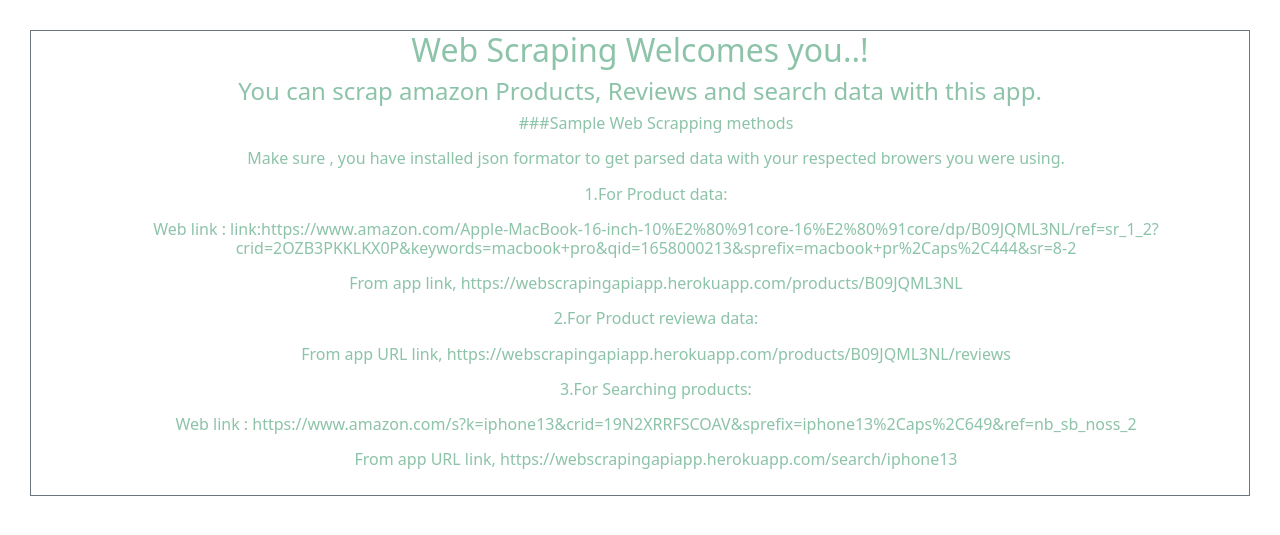
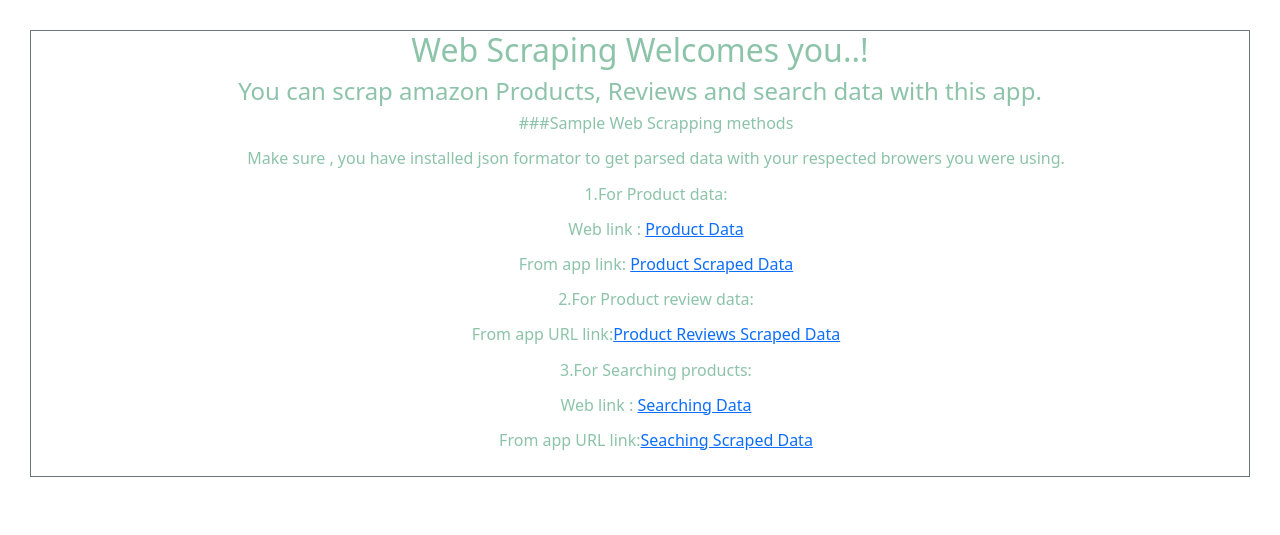
Before and after one commit to vembarasugn/WebscrapingAPIapp, a Node server app: page / in a window 1280 px wide. Shown: the top 535 px of the page. Run offline with Node 20, Linux system fonts and the light colour scheme.

Commit message:
App base page have updated

```diff
--- a/views/pages/index.ejs
+++ b/views/pages/index.ejs
@@ -24,19 +24,19 @@
 
             <ul>1.For Product data:</ul>
 
-            <ul>Web link : link:https://www.amazon.com/Apple-MacBook-16-inch-10%E2%80%91core-16%E2%80%91core/dp/B09JQML3NL/ref=sr_1_2?crid=2OZB3PKKLKX0P&keywords=macbook+pro&qid=1658000213&sprefix=macbook+pr%2Caps%2C444&sr=8-2</ul>
+            <ul> Web link : <a target="_blank" rel="noreferrer" href="https://www.amazon.com/Apple-MacBook-16-inch-10%E2%80%91core-16%E2%80%91core/dp/B09JQML3NL/ref=sr_1_2?crid=2OZB3PKKLKX0P&keywords=macbook+pro&qid=1658000213&sprefix=macbook+pr%2Caps%2C444&sr=8-2">Product Data</a></ul>
 
-            <ul>From app link, https://webscrapingapiapp.herokuapp.com/products/B09JQML3NL</ul>
+            <ul>From app link: <a target="_blank" rel="noreferrer" href="https://webscrapingapiapp.herokuapp.com/products/B09JQML3NL">Product Scraped Data</a></ul>
 
-            <ul>2.For Product reviewa data:</ul>
+            <ul>2.For Product review data:</ul>
 
-            <ul>From app URL link, https://webscrapingapiapp.herokuapp.com/products/B09JQML3NL/reviews</ul>
+            <ul>From app URL link:<a target="_blank" rel="noreferrer" href="https://webscrapingapiapp.herokuapp.com/products/B09JQML3NL/reviews">Product Reviews Scraped Data</a></ul>
 
             <ul>3.For Searching products:</ul>
 
-            <ul>Web link : https://www.amazon.com/s?k=iphone13&crid=19N2XRRFSCOAV&sprefix=iphone13%2Caps%2C649&ref=nb_sb_noss_2</ul>
+            <ul>Web link : <a target="_blank" rel="noreferrer" href="https://www.amazon.com/s?k=iphone13&crid=19N2XRRFSCOAV&sprefix=iphone13%2Caps%2C649&ref=nb_sb_noss_2">Searching Data</a> </ul>
 
-            <ul>From app URL link, https://webscrapingapiapp.herokuapp.com/search/iphone13</ul>
+            <ul>From app URL link:<a target="_blank" rel="noreferrer" href="https://webscrapingapiapp.herokuapp.com/search/iphone13">Seaching Scraped Data</a></ul>
         </h6>
     </div>
 </body>
```
